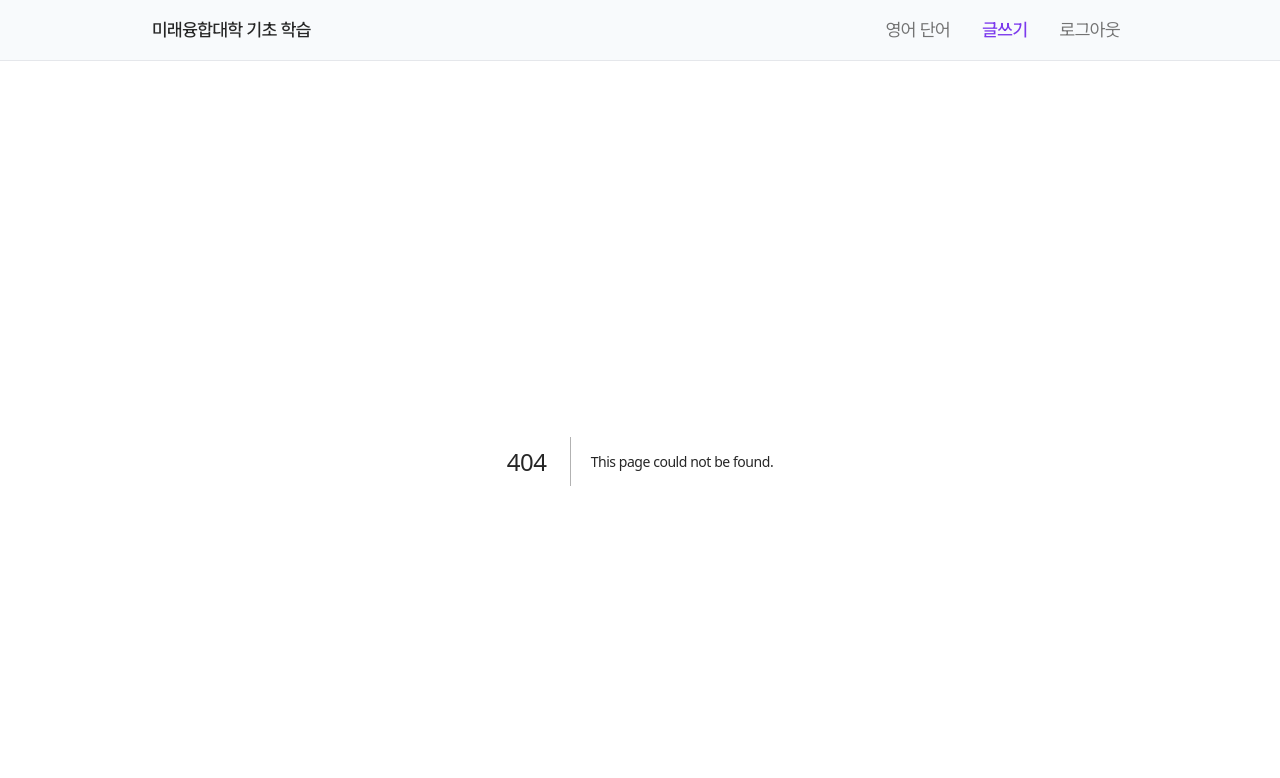
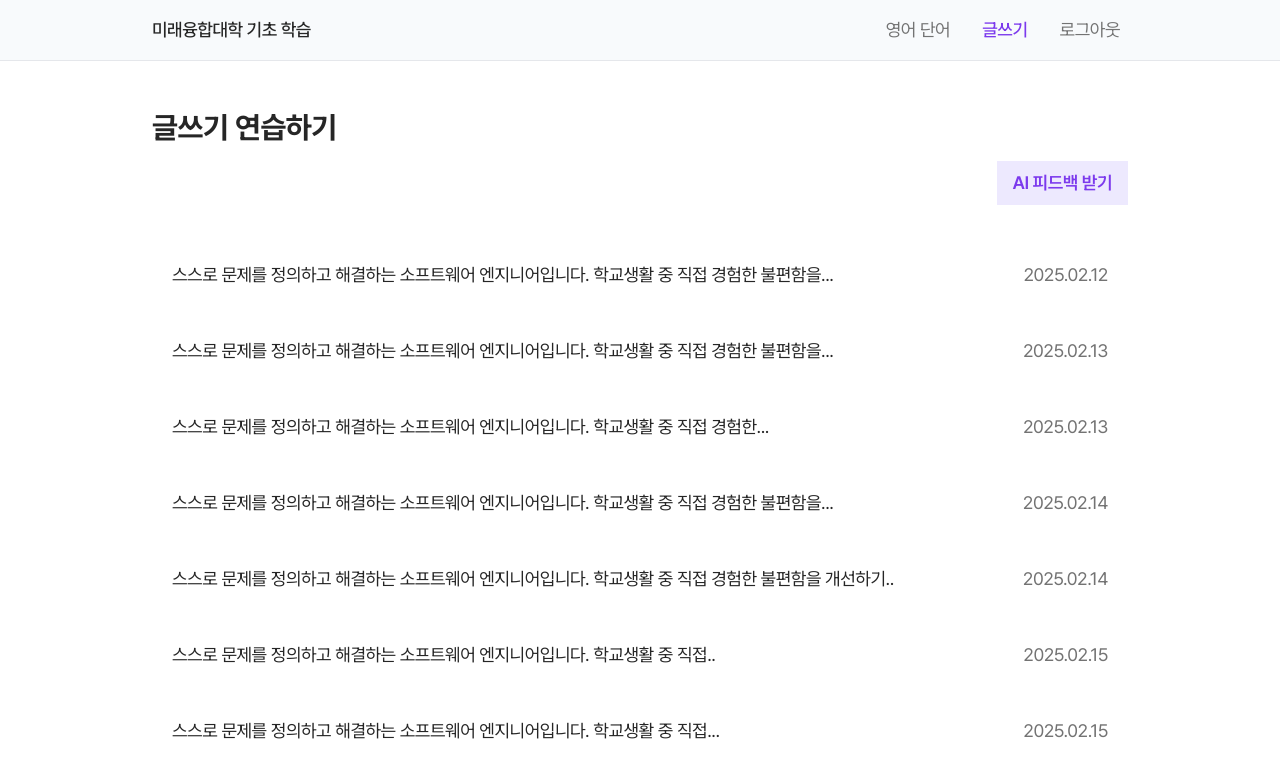
Before and after one commit to mju-future/ai-learning-web, a Next.js app: page /writing in a window 1280 px wide. Before the commit this address had no page. Shown: the top 778 px of the page. Built offline with nearby package versions, Linux system fonts and the light colour scheme; what tailwind-corner-smoothing would draw is missing.

Commit message:
feat: 글 목록, 글쓰기 페이지 UI 구현

```diff
--- a/package.json
+++ b/package.json
@@ -13,7 +13,8 @@
     "react": "^19.0.0",
     "react-activity-calendar": "^2.7.8",
     "react-dom": "^19.0.0",
-    "react-icons": "^5.4.0"
+    "react-icons": "^5.4.0",
+    "react-textarea-autosize": "^8.5.7"
   },
   "devDependencies": {
     "@eslint/eslintrc": "^3",
--- /dev/null
+++ b/src/app/writing/layout.tsx
@@ -0,0 +1,7 @@
+export default function WritingListLayout({
+  children,
+}: Readonly<{
+  children: React.ReactNode;
+}>) {
+  return <main className="flex w-full flex-col">{children}</main>;
+}
--- /dev/null
+++ b/src/app/writing/new/layout.tsx
@@ -0,0 +1,7 @@
+export default function WritingNewLayout({
+  children,
+}: Readonly<{
+  children: React.ReactNode;
+}>) {
+  return <main className="mb-12 flex w-full flex-col">{children}</main>;
+}
--- /dev/null
+++ b/src/app/writing/new/page.tsx
@@ -0,0 +1,24 @@
+'use client';
+
+import TextareaAutosize from 'react-textarea-autosize';
+
+export default function WritingNew() {
+  return (
+    <>
+      <h1 className="mt-12 text-3xl font-bold">새 글쓰기</h1>
+      <div className="mt-10 w-full">
+        <TextareaAutosize
+          className="w-full resize-none border p-4 outline-none"
+          placeholder="글을 작성해 주세요."
+          autoComplete="off"
+          autoFocus={true}
+          spellCheck={false}
+          minRows={12}
+        />
+      </div>
+      <button className="mt-5 bg-violet-100 py-3 font-semibold text-violet-600 transition-colors hover:bg-violet-200">
+        AI 피드백 받기
+      </button>
+    </>
+  );
+}
--- /dev/null
+++ b/src/app/writing/page.tsx
@@ -0,0 +1,63 @@
+import Link from 'next/link';
+
+const dummyList = [
+  {
+    date: '2025.02.12',
+    title:
+      '스스로 문제를 정의하고 해결하는 소프트웨어 엔지니어입니다. 학교생활 중 직접 경험한 불편함을...',
+  },
+  {
+    date: '2025.02.13',
+    title:
+      '스스로 문제를 정의하고 해결하는 소프트웨어 엔지니어입니다. 학교생활 중 직접 경험한 불편함을...',
+  },
+  {
+    date: '2025.02.13',
+    title: '스스로 문제를 정의하고 해결하는 소프트웨어 엔지니어입니다. 학교생활 중 직접 경험한...',
+  },
+  {
+    date: '2025.02.14',
+    title:
+      '스스로 문제를 정의하고 해결하는 소프트웨어 엔지니어입니다. 학교생활 중 직접 경험한 불편함을...',
+  },
+  {
+    date: '2025.02.14',
+    title:
+      '스스로 문제를 정의하고 해결하는 소프트웨어 엔지니어입니다. 학교생활 중 직접 경험한 불편함을 개선하기..',
+  },
+  {
+    date: '2025.02.15',
+    title: '스스로 문제를 정의하고 해결하는 소프트웨어 엔지니어입니다. 학교생활 중 직접..',
+  },
+  {
+    date: '2025.02.15',
+    title: '스스로 문제를 정의하고 해결하는 소프트웨어 엔지니어입니다. 학교생활 중 직접...',
+  },
+];
+
+export default function WritingList() {
+  return (
+    <>
+      <h1 className="mt-12 text-3xl font-bold">글쓰기 연습하기</h1>
+      <div className="mt-4 flex w-full justify-end">
+        <Link
+          href={'/writing/new'}
+          className="bg-violet-100 px-4 py-2 font-semibold text-violet-600 transition-colors hover:bg-violet-200"
+        >
+          AI 피드백 받기
+        </Link>
+      </div>
+      <ul className="mt-8 flex flex-col">
+        {dummyList.map((item, index) => (
+          <li
+            key={index}
+            className="flex cursor-pointer justify-between px-5 py-6 transition-colors hover:bg-neutral-100"
+          >
+            <Link href={`/writing/${index}`}>{item.title}</Link>
+            <span className="text-neutral-500">{item.date}</span>
+          </li>
+        ))}
+      </ul>
+    </>
+  );
+}
```
Also changed, not shown: 1 other file (tests, documents, lock files or other folders).
